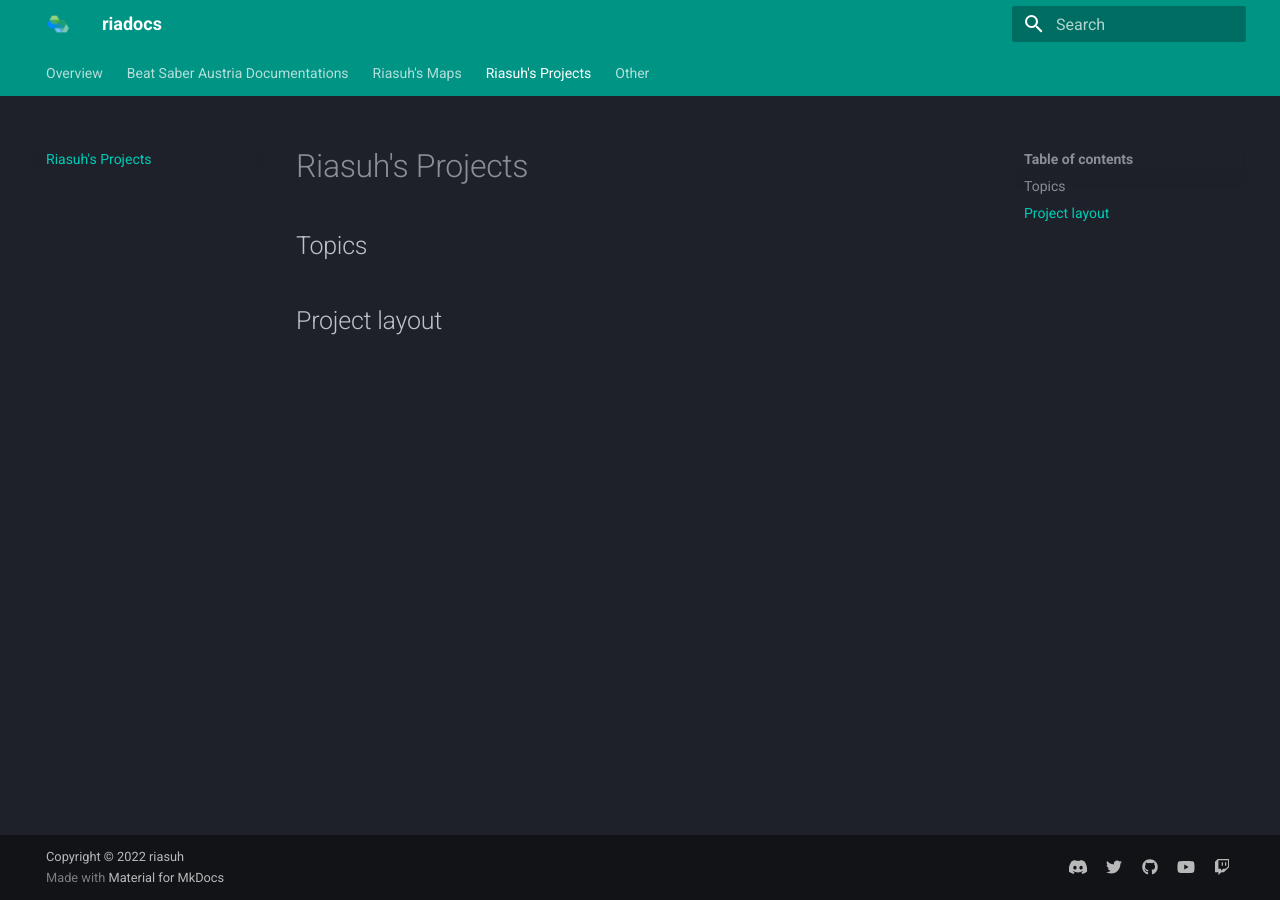
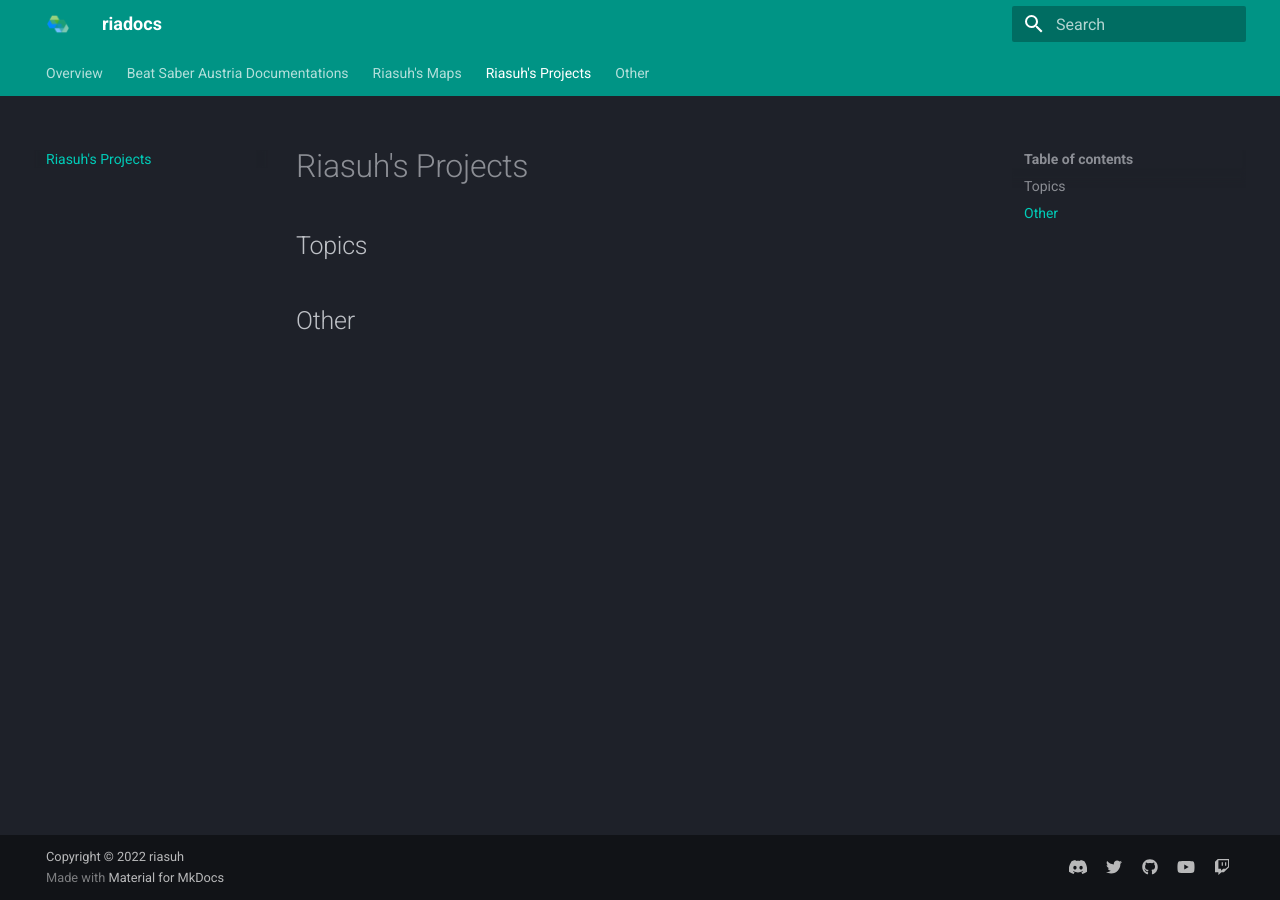
Before and after one commit to riasuh/main, an MkDocs documentation site: the page built from docs/ria_projects.md, in a window 1280 px wide. Built offline with MkDocs 1.6.1 and Material for MkDocs 9.7.7, drawn with Linux system fonts in a browser that asks for light colours.

Commit message:
last fixes before publish

```diff
--- a/docs/ria_maps.md
+++ b/docs/ria_maps.md
@@ -11,4 +11,4 @@ hide:
 ## Topics
 
 
-## Project layout
+## Other
--- a/docs/ria_projects.md
+++ b/docs/ria_projects.md
@@ -9,4 +9,4 @@ hide:
 ## Topics
 
 
-## Project layout
+## Other
```
